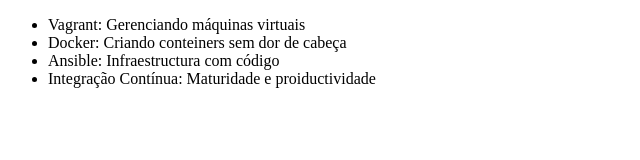
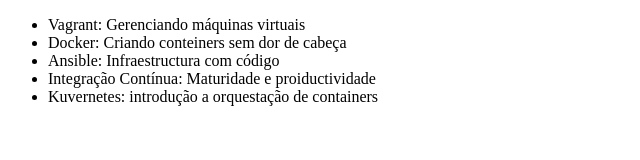
Before and after one commit to jehu1914/alura-git, a plain HTML site: page index.html in a window 1280 px wide. Shown: the whole page, without its empty margins (0-640 px from the left). Drawn offline with Linux system fonts and the light colour scheme.

Commit message:
Alterando o nome do curso de Kuvernetes

```diff
--- a/index.html
+++ b/index.html
@@ -10,6 +10,7 @@
         <li>Docker: Criando conteiners sem dor de cabeça</li>
         <li>Ansible: Infraestructura com código</li>
         <li>Integração Contínua: Maturidade e proiductividade</li>
+        <li>Kuvernetes: introdução a orquestação de containers</li>
     </ul>
 </body>
 </html>
```
